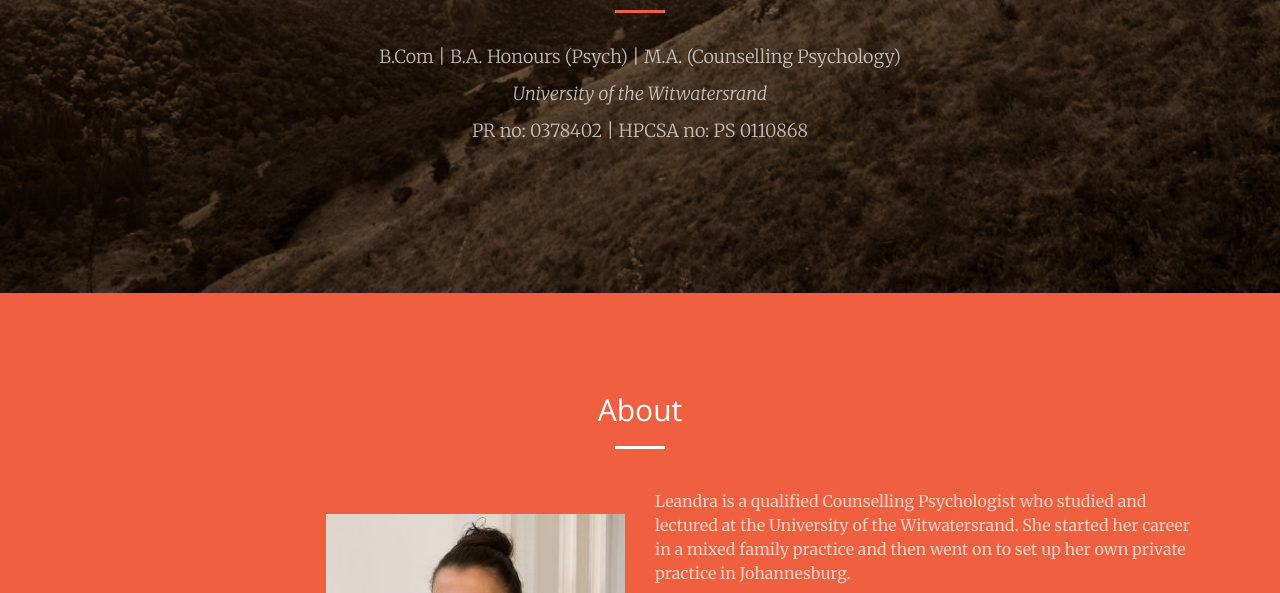
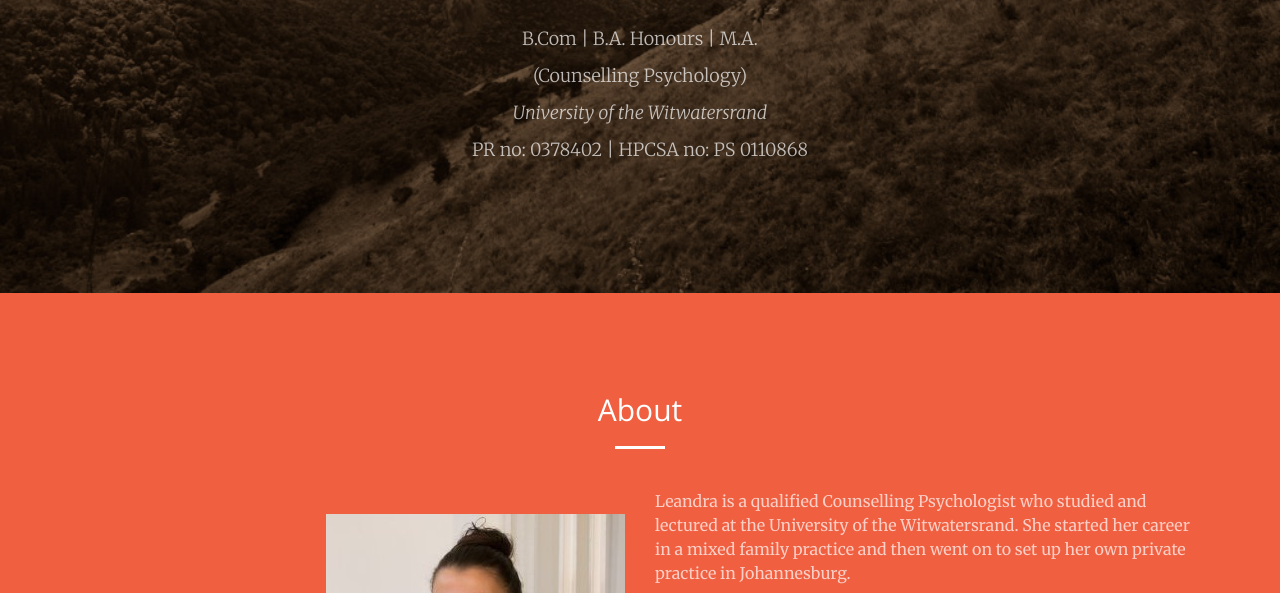
Before and after one commit to pacomendes/leandra, a website: page index.html in a window 1280 px wide. Shown: the part 507-1100 px from the top of the page. Drawn offline with nearby package versions, Linux system fonts and the light colour scheme.

Commit message:
Align degrees

```diff
--- a/index.html
+++ b/index.html
@@ -70,7 +70,8 @@
                 <h1 id="homeHeading">Leandra Mendes</h1>
                 <h2>Counselling Psychologist</h2>
                 <hr>
-                <p>B.Com | B.A. Honours (Psych) | M.A. (Counselling Psychology)</p>
+                <p>B.Com | B.A. Honours | M.A.</p>
+                <p>(Counselling Psychology)</p>
                 <p><em>University of the Witwatersrand</em></p>
                 <p>PR no: 0378402 | HPCSA no: PS 0110868</p>
             </div>
```
